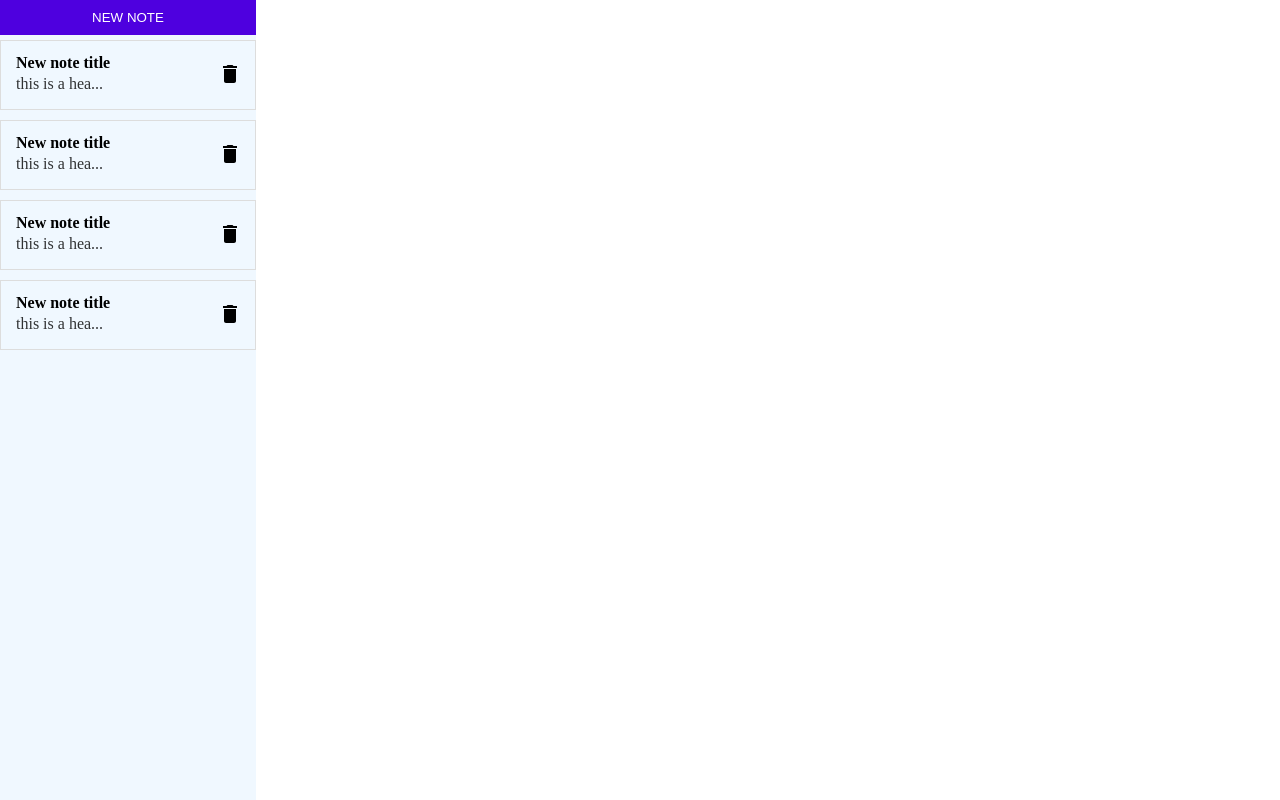
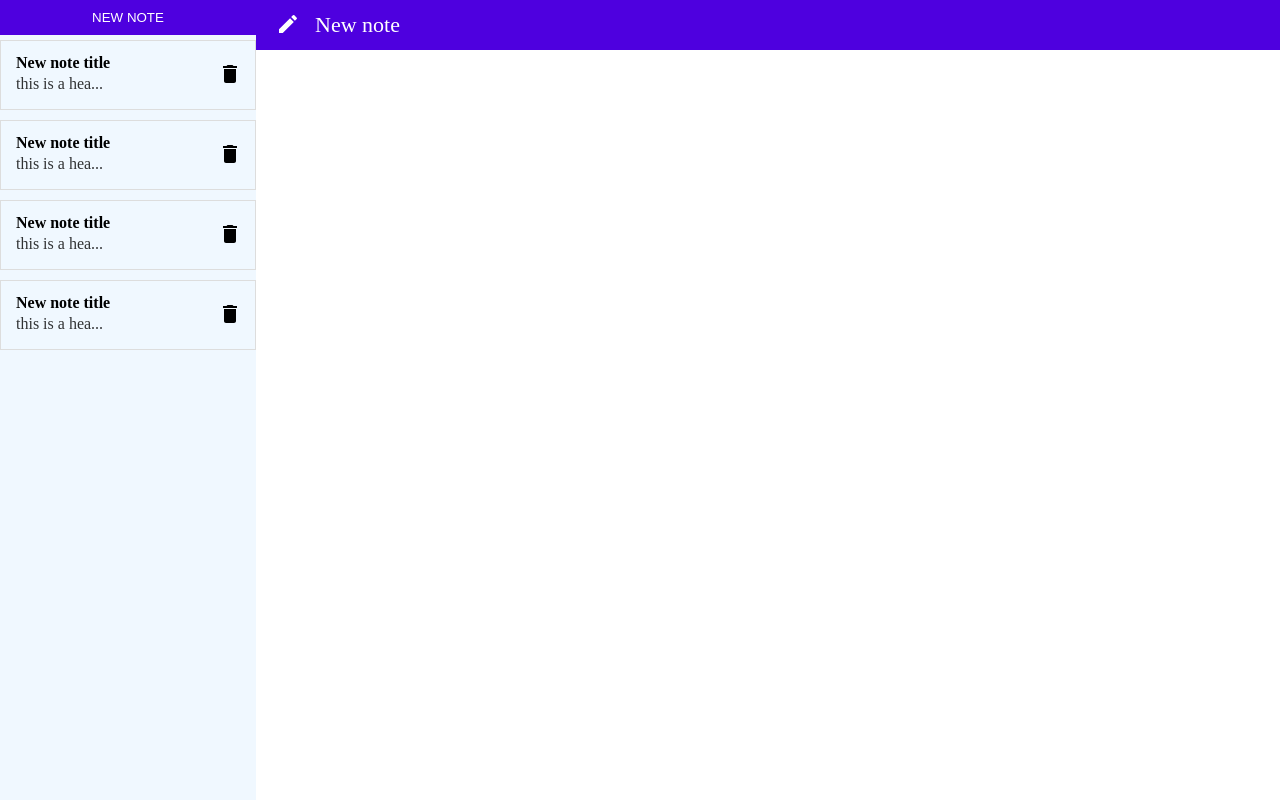
Before and after one commit to Djadweb/ReactJs-note-taking-app, a React (Create React App) app: page / in a window 1280 px wide. Built offline with nearby package versions, Linux system fonts and the light colour scheme.

Commit message:
Note component header

```diff
--- a/src/App.js
+++ b/src/App.js
@@ -1,10 +1,12 @@
 import Sidebar from "./Components/Sidebar/Sidebar";
 import './App.scss';
+import Note from "./Components/Note/Note";
 
 function App() {
   return (
     <div className="App">
       <Sidebar/>
+      <Note/>
     </div>
   );
 }
--- a/src/App.scss
+++ b/src/App.scss
@@ -4,3 +4,7 @@
     padding: 0;
     box-sizing: border-box;
 }
+
+.App {
+    display: flex;
+}
--- a/src/Components/Note/Note.js
+++ b/src/Components/Note/Note.js
@@ -0,0 +1,18 @@
+import React from 'react';
+import EditIcon from '@mui/icons-material/Edit';
+import './Note.scss';
+
+function Note() {
+    return (
+        <div className="note">
+            <div className="note__header">
+                <div className="edit-icon">
+                    <EditIcon/>
+                </div>
+                <div className="note-title">New note</div>
+            </div>
+        </div>
+    )
+}
+
+export default Note
--- a/src/Components/Note/Note.scss
+++ b/src/Components/Note/Note.scss
@@ -0,0 +1,21 @@
+
+.note {
+    height: 100vh;
+    width: 80%;
+
+    .note__header {
+        width: 100%;
+        height: 50px;
+        background-color: rgb(78, 0, 223);
+        color: #FFF;
+        display: flex;
+        align-items: center;
+        font-size: 22px;
+        padding: 0 15px;
+
+        .edit-icon {
+            margin: 0 15px 0 5px;
+            font-size: 8px;
+        }
+    }
+}
```
